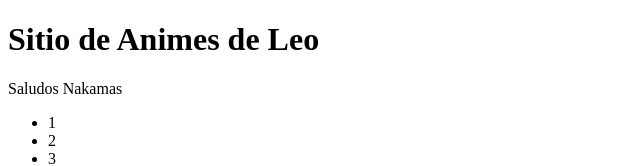
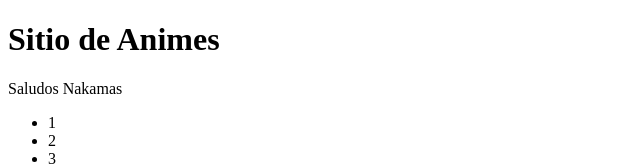
Before and after one commit to lbarbaranm/proyecto2, a plain HTML site: page index.html in a window 1280 px wide. Shown: the top 166 px of the page, without its empty margins (0-640 px from the left). Drawn offline with Linux system fonts and the light colour scheme.

```diff
--- a/index.html
+++ b/index.html
@@ -7,7 +7,7 @@
     <title>Animes Proyecto 2</title>
 </head>
 <body>
-    <h1>Sitio de Animes de Leo</h1>
+    <h1>Sitio de Animes</h1>
     <p>Saludos Nakamas</p>
     <form action="">
         <ul>
```
